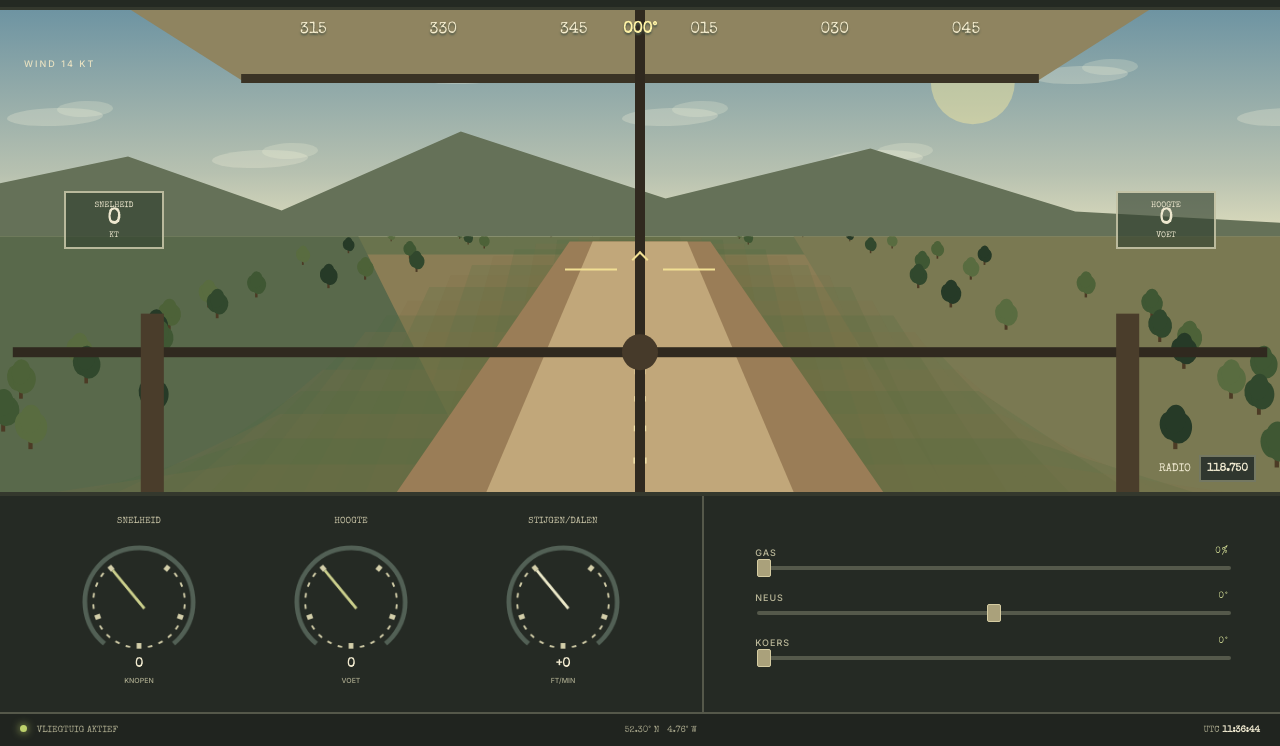
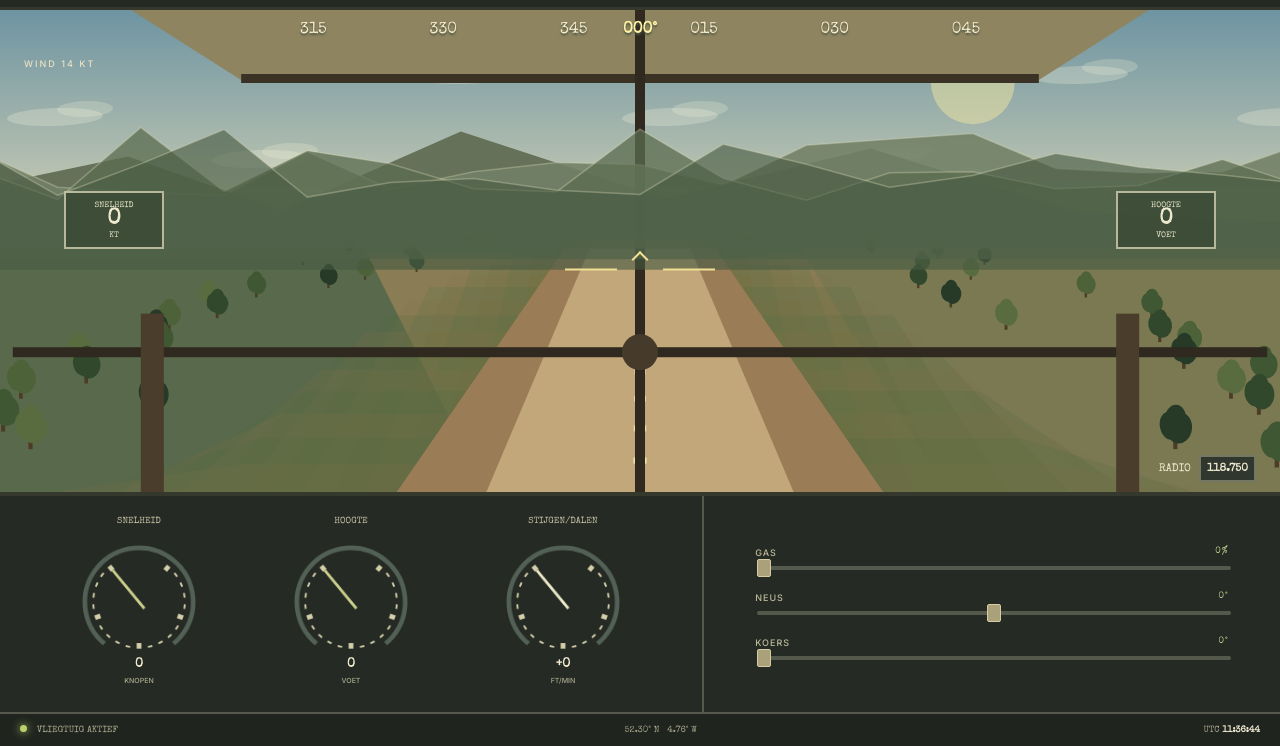
Before and after one commit to deshdeshdesh1818/hallo, a plain HTML site: page index.html in a window 1280 px wide. Shown: the part 54-800 px from the top of the page. Drawn offline with nearby package versions, Linux system fonts and the light colour scheme.

Commit message:
Make mountains scale visibly with distance and delay mountain collision until close

```diff
--- a/mountain-motion.css
+++ b/mountain-motion.css
@@ -1,4 +1,5 @@
-# Mountain depth and collision layer. Keep it above the landscape but beneath cockpit instruments.
+/* Mountain layer spans the complete view and sits above the terrain canvas. */
+#viewport{position:relative;isolation:isolate}
+#world{position:absolute;inset:0;width:100%;height:100%;z-index:0}
 #mountainLayer{position:absolute;inset:0;width:100%;height:100%;z-index:1;pointer-events:none;display:block}
-#world{z-index:0}
 .heading-strip,.hud,.sun-wind,.radio-box{z-index:3}
--- a/mountain-motion.js
+++ b/mountain-motion.js
@@ -1,35 +1,107 @@
 (() => {
-  const viewport=document.getElementById('viewport'),canvas=document.getElementById('mountainLayer');
-  if(!viewport||!canvas)return;
-  const ctx=canvas.getContext('2d');
-  let approach=0,last=performance.now(),impactTriggered=false;
-  const STUMBLE=0.98;
-  function resize(){const r=viewport.getBoundingClientRect(),d=window.devicePixelRatio||1;canvas.width=Math.round(r.width*d);canvas.height=Math.round(r.height*d);ctx.setTransform(d,0,0,d,0,0)}
-  function seed(n){const x=Math.sin(n*127.1+41.7)*43758.5453;return x-Math.floor(x)}
-  function headingDifference(deg){return Math.abs(((deg+180)%360)-180)}
-  function draw(now){const dt=Math.min(.05,(now-last)/1000);last=now;const w=canvas.clientWidth,h=canvas.clientHeight;ctx.clearRect(0,0,w,h);
-    const speed=Number(document.getElementById('speedHud')?.textContent)||0;
-    const altitude=Number((document.getElementById('altHud')?.textContent||'0').replace(/,/g,''))||0;
-    const heading=Number(document.getElementById('flightHeading')?.textContent)||0;
-    const airborne=altitude>0;
-    const onCourse=headingDifference(heading)<48;
-    if(airborne&&onCourse&&!impactTriggered){approach=Math.min(1,approach+speed*dt/4200)}
-    const horizon=h*.47;
-    // As the aircraft closes in, mountain ridges grow substantially and slide down toward the cockpit.
-    for(let layer=0;layer<3;layer++){
-      const depth=(layer+1)/3;
-      const scale=(.62+depth*.34+approach*(1.0+depth*2.25))*(altitude>8000?.62:1);
-      const base=horizon+h*(.035+approach*(.12+depth*.09));
-      const shift=((heading-180)/180)*w*.16*(.35+depth);
-      ctx.beginPath();ctx.moveTo(-w*.15+shift,base);
-      for(let i=0;i<=16;i++){const x=-w*.15+shift+(w*1.3*i/16),peak=base-h*(.10+seed(i+layer*31)*.17)*scale;ctx.lineTo(x,peak)}
-      ctx.lineTo(w*1.2+shift,base);ctx.closePath();ctx.fillStyle=['#718066','#5b6d50','#485b43'][layer];ctx.globalAlpha=.82-layer*.12;ctx.fill();
-      ctx.globalAlpha=.23;ctx.strokeStyle='#e2dfbd';ctx.lineWidth=1;ctx.stroke();
+  const viewport = document.getElementById('viewport');
+  const canvas = document.getElementById('mountainLayer');
+  if (!viewport || !canvas) return;
+
+  const ctx = canvas.getContext('2d');
+  const DISTANCE_TO_MOUNTAINS_KM = 8;
+  let distanceTravelledKm = 0;
+  let previousTime = performance.now();
+  let collisionTriggered = false;
+
+  function resize() {
+    const rect = viewport.getBoundingClientRect();
+    const dpr = window.devicePixelRatio || 1;
+    canvas.width = Math.round(rect.width * dpr);
+    canvas.height = Math.round(rect.height * dpr);
+    ctx.setTransform(dpr, 0, 0, dpr, 0, 0);
+  }
+
+  function seed(index) {
+    const value = Math.sin(index * 12.9898 + 41.7) * 43758.5453;
+    return value - Math.floor(value);
+  }
+
+  function headingDifference(degrees) {
+    return Math.abs(((degrees + 180) % 360) - 180);
+  }
+
+  function draw(now) {
+    const dt = Math.min(0.05, (now - previousTime) / 1000);
+    previousTime = now;
+
+    const width = canvas.clientWidth;
+    const height = canvas.clientHeight;
+    ctx.clearRect(0, 0, width, height);
+
+    const speed = Number(document.getElementById('speedHud')?.textContent) || 0;
+    const altitudeText = document.getElementById('altHud')?.textContent || '0';
+    const altitude = Number(altitudeText.replace(/,/g, '')) || 0;
+    const heading = Number(document.getElementById('flightHeading')?.textContent) || 0;
+    const alignedWithMountains = headingDifference(heading) < 48;
+
+    // Convert indicated knots to kilometres travelled; this makes contact happen
+    // after a visible approach instead of after an arbitrary few seconds.
+    if (speed > 0 && alignedWithMountains) {
+      distanceTravelledKm += speed * 0.000514444 * dt;
     }
-    ctx.globalAlpha=1;
-    // Straight flight at low altitude leads into the mountain face; turning away or climbing over it avoids impact.
-    if(approach>=STUMBLE&&altitude<8000&&!impactTriggered){impactTriggered=true;window.crashAircraft?.('mountain')}
-    requestAnimationFrame(draw)
+
+    const approach = Math.min(1, distanceTravelledKm / DISTANCE_TO_MOUNTAINS_KM);
+    const horizon = height * 0.47;
+    const mountainBase = horizon + height * (0.025 + approach * 0.20);
+
+    // Separate ridges have different depths, shapes, and growth rates.
+    for (let layer = 0; layer < 3; layer++) {
+      const depth = (layer + 1) / 3;
+      const farScale = 0.72 + depth * 0.32;
+      const nearGrowth = approach * (1.1 + depth * 2.4);
+      const altitudeFactor = altitude > 8000 ? 0.68 : 1;
+      const scale = (farScale + nearGrowth) * altitudeFactor;
+      const base = mountainBase + layer * height * 0.022;
+      const headingShift = ((heading + 180) % 360 - 180) / 180 * width * 0.20 * depth;
+      const points = [];
+
+      for (let i = 0; i <= 20; i++) {
+        const x = -width * 0.15 + (width * 1.3 * i) / 20 + headingShift;
+        const peakHeight = height * (0.12 + seed(i + layer * 31) * 0.18) * scale;
+        points.push([x, base - peakHeight]);
+      }
+
+      ctx.beginPath();
+      ctx.moveTo(-width * 0.15 + headingShift, base);
+      for (const [x, y] of points) ctx.lineTo(x, y);
+      ctx.lineTo(width * 1.15 + headingShift, base);
+      ctx.closePath();
+      ctx.fillStyle = ['#718066', '#5b6d50', '#485b43'][layer];
+      ctx.globalAlpha = 0.88 - layer * 0.13;
+      ctx.fill();
+
+      // Add irregular lit ridgelines to make growth and depth easy to see.
+      ctx.globalAlpha = 0.32;
+      ctx.strokeStyle = '#e2dfbd';
+      ctx.lineWidth = 1.5 + approach * 2;
+      ctx.beginPath();
+      points.forEach(([x, y], index) => index ? ctx.lineTo(x, y) : ctx.moveTo(x, y));
+      ctx.stroke();
+    }
+    ctx.globalAlpha = 1;
+
+    // Only crash when the simulated 8 km approach is complete, while low and
+    // still pointed into the ridge. Turning away or climbing provides a way out.
+    if (approach >= 1 && altitude < 8000 && alignedWithMountains && !collisionTriggered) {
+      collisionTriggered = true;
+      window.crashAircraft?.('mountain');
+    }
+
+    requestAnimationFrame(draw);
   }
-  window.addEventListener('resize',resize);window.addEventListener('simulatorrestart',()=>{approach=0;impactTriggered=false});resize();requestAnimationFrame(draw)
+
+  window.addEventListener('resize', resize);
+  window.addEventListener('simulatorrestart', () => {
+    distanceTravelledKm = 0;
+    collisionTriggered = false;
+  });
+
+  resize();
+  requestAnimationFrame(draw);
 })();
```
